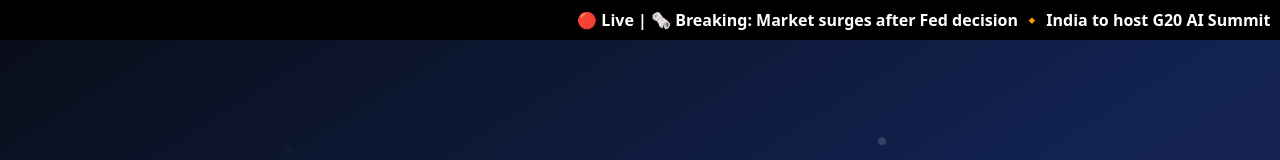
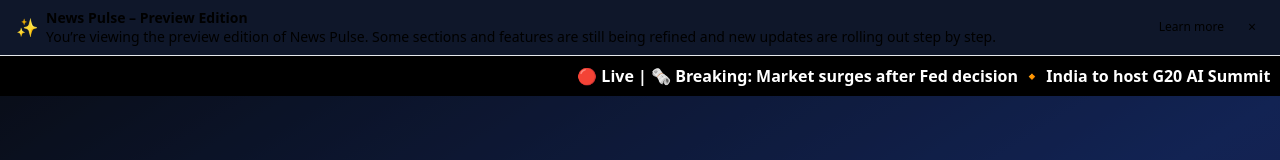
Before and after one commit to create-newspulse/newspulse-frontend-live, a Next.js app: page / in a window 1280 px wide. Shown: the top 160 px of the page. Built offline with nearby package versions, Linux system fonts and the light colour scheme; no server answers.

Commit message:
Global AnnouncementBar: Preview Edition message with dismiss persistence; integrated in _app excluding admin routes

```diff
--- a/pages/_app.tsx
+++ b/pages/_app.tsx
@@ -7,6 +7,7 @@ import { ThemeProvider } from '../utils/ThemeContext';
 import '../styles/globals.css';
 import i18n from '../lib/i18n';
 import { I18nextProvider } from 'react-i18next';
+import AnnouncementBar from '../src/components/common/AnnouncementBar';
 
 function MyApp({ Component, pageProps }) {
   const router = useRouter();
@@ -61,6 +62,12 @@ function MyApp({ Component, pageProps }) {
       <ThemeProvider>
         <LanguageProvider>
           <I18nextProvider i18n={i18n}>
+            {/* Global preview announcement (exclude admin-like routes if added later) */}
+            {(() => {
+              const path = router.pathname;
+              const hide = path.startsWith('/admin') || path.startsWith('/internal');
+              return hide ? null : <AnnouncementBar />;
+            })()}
             <Component {...pageProps} />
           </I18nextProvider>
         </LanguageProvider>
--- /dev/null
+++ b/src/components/common/AnnouncementBar.tsx
@@ -0,0 +1,74 @@
+import React, { useEffect, useState } from 'react';
+
+export type AnnouncementBarProps = {
+  className?: string;
+};
+
+// LocalStorage key for dismissal persistence
+const DISMISS_KEY = 'np_preview_notice_dismissed_v1';
+
+const AnnouncementBar: React.FC<AnnouncementBarProps> = ({ className }) => {
+  const [dismissed, setDismissed] = useState<boolean>(false);
+  const [mounted, setMounted] = useState(false);
+
+  useEffect(() => {
+    // Client-side check for persisted dismissal
+    try {
+      const v = localStorage.getItem(DISMISS_KEY);
+      if (v === '1') setDismissed(true);
+    } catch {}
+    setMounted(true);
+  }, []);
+
+  const handleClose = () => {
+    setDismissed(true);
+    try { localStorage.setItem(DISMISS_KEY, '1'); } catch {}
+  };
+
+  if (!mounted) {
+    // Avoid SSR hydration mismatch; render placeholder height if needed
+    return <div className="h-0" aria-hidden="true" />;
+  }
+  if (dismissed) return null;
+
+  return (
+    <section
+      role="status"
+      aria-label="Site announcement"
+      className={`
+        w-full border-b border-slate-300 dark:border-slate-700
+        bg-slate-900 text-slate-50 dark:bg-slate-800/90 backdrop-blur
+        px-4 py-2 text-sm
+        flex flex-col md:flex-row md:items-center md:justify-between gap-1 md:gap-4
+        ${className || ''}`.replace(/\s+/g,' ').trim()}
+    >
+      <div className="flex items-start md:items-center gap-2">
+        <span className="text-lg md:text-base" aria-hidden="true">✨</span>
+        <div className="leading-snug">
+          <strong className="font-semibold block md:inline">News Pulse – Preview Edition</strong>
+          <span className="block md:inline md:ml-2 text-[13px] md:text-sm text-slate-200">
+            You’re viewing the preview edition of News Pulse. Some sections and features are still being refined and new updates are rolling out step by step.
+          </span>
+        </div>
+      </div>
+      <div className="flex items-center gap-4 ml-auto">
+        <a
+          href="/about"
+          className="text-xs md:text-sm font-medium text-sky-300 hover:text-sky-200 focus:outline-none focus:ring-2 focus:ring-sky-500 rounded"
+        >
+          Learn more
+        </a>
+        <button
+          type="button"
+          onClick={handleClose}
+          aria-label="Dismiss announcement"
+          className="text-slate-300 hover:text-white text-sm px-2 py-1 rounded focus:outline-none focus:ring-2 focus:ring-slate-400"
+        >
+          ×
+        </button>
+      </div>
+    </section>
+  );
+};
+
+export default AnnouncementBar;
--- a/tsconfig.json
+++ b/tsconfig.json
@@ -30,7 +30,9 @@
     "utils/**/*.ts",
     "utils/**/*.tsx",
     "hooks/**/*.ts",
-    "hooks/**/*.tsx"
+    "hooks/**/*.tsx",
+    "src/**/*.ts",
+    "src/**/*.tsx"
   ],
   "exclude": [
     "node_modules",
```
